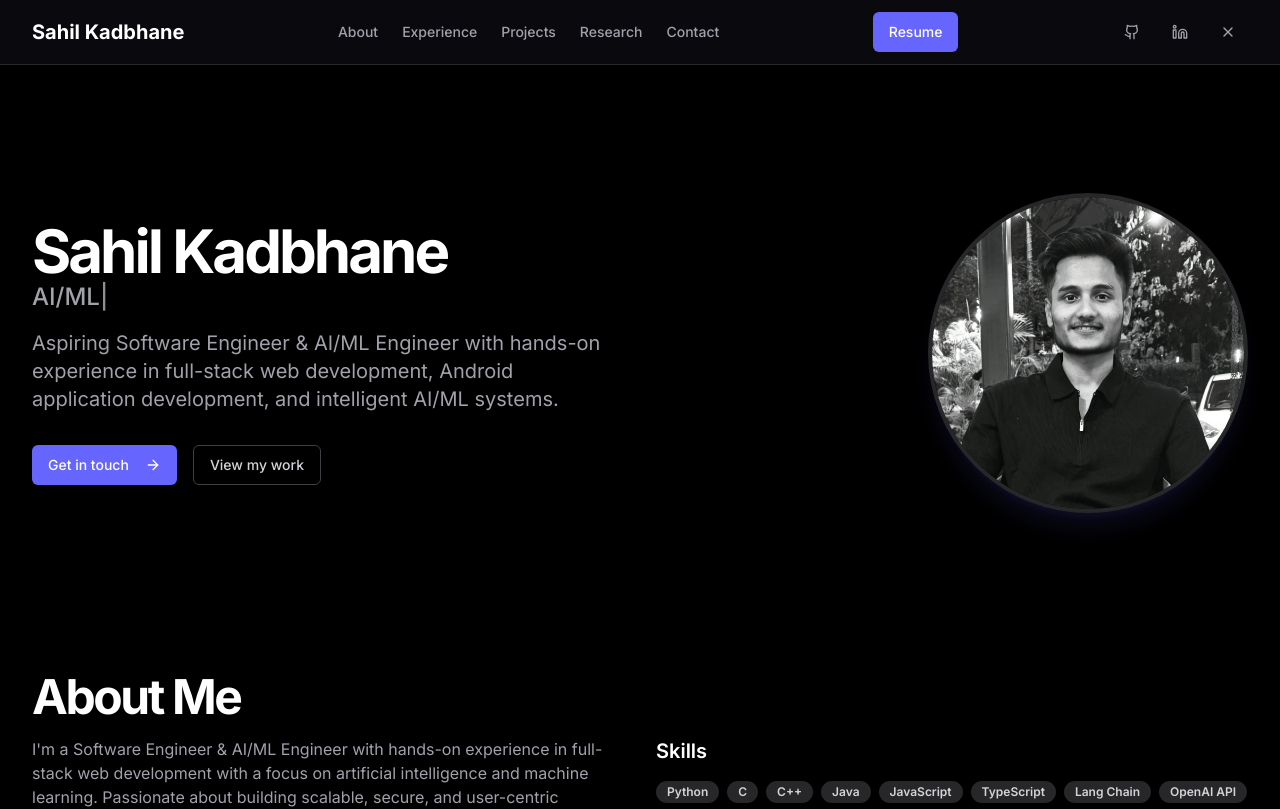
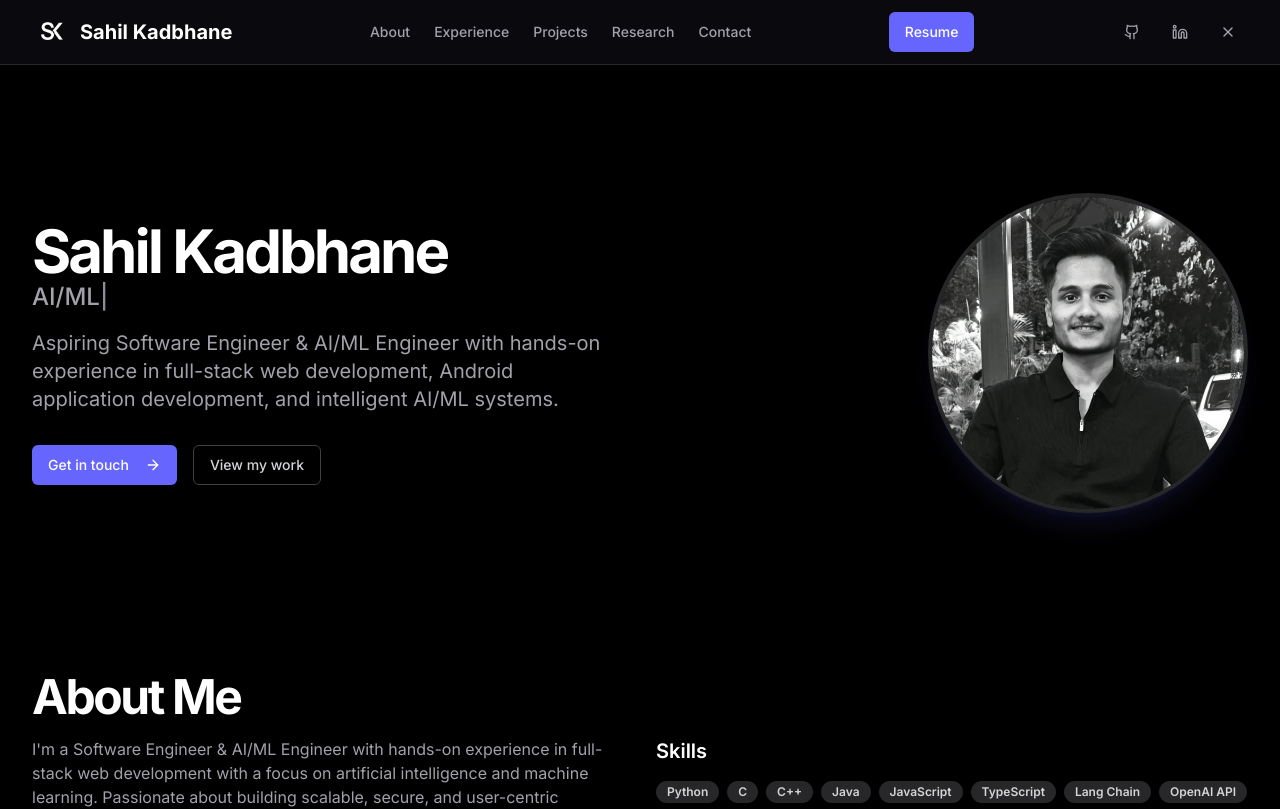
Before and after one commit to Sahilrk15/Personal-Portfolio, a Next.js app: page / in a window 1280 px wide. Shown: the top 809 px of the page. Built offline with nearby package versions, Linux system fonts and the light colour scheme.

Commit message:
Update page.tsx

```diff
--- a/app/page.tsx
+++ b/app/page.tsx
@@ -12,7 +12,15 @@ export default function Home() {
       {/* Header */}
       <header className="sticky top-0 z-40 w-full border-b border-zinc-800 glass-effect">
         <div className="container flex h-16 items-center justify-between">
-          <div className="font-bold text-xl text-white">Sahil Kadbhane</div>
+          {/* logo and site title */}
+          <Link href="/" className="flex items-center gap-2">
+           <img
+        src="/SK_logo.png"
+        alt="Logo"
+        className="w-10 h-10 rounded-full"
+      />
+      <span className="font-bold text-xl text-white">Sahil Kadbhane</span>
+          </Link>
           <nav className="hidden md:flex items-center gap-6">
              <Link href="#about" className="text-sm font-medium text-zinc-400 transition-colors hover:text-primary">
               About
```
